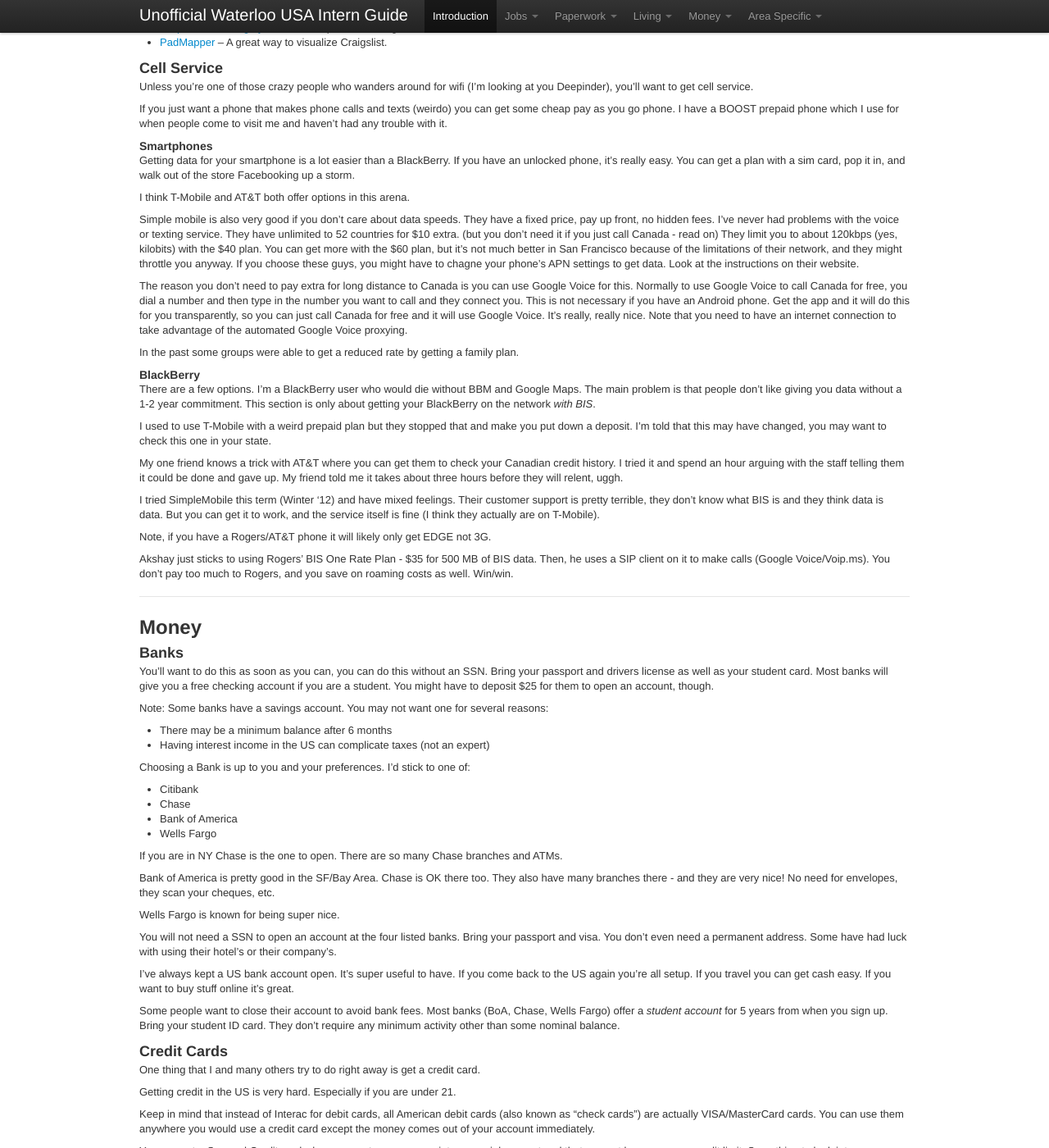
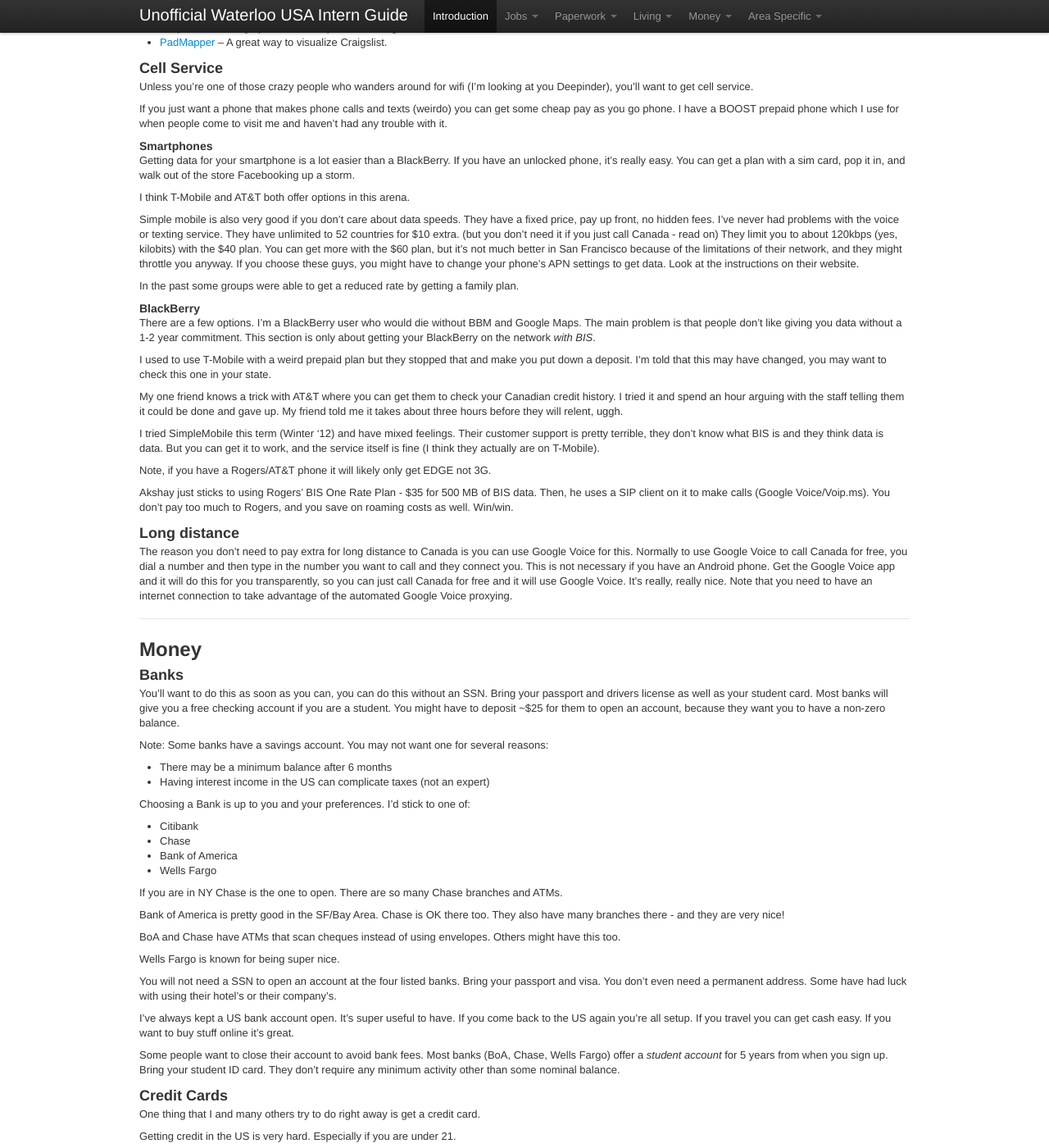
Before and after one commit to sholiday/Unofficial-Waterloo-USA-Intern-Guide, a Jekyll site: the page built from index.markdown, in a window 1280 px wide and 1400 px high, scrolled down 2492 px. Shown: the whole window at 82% size. Built offline with Jekyll 4.4.1, drawn with Linux system fonts in a browser that asks for light colours; nearby versions of some CDN libraries; Markdown is read by kramdown in place of the engine named in the settings.

Commit message:
Update index.markdown

```diff
--- a/index.markdown
+++ b/index.markdown
@@ -227,16 +227,8 @@ with the voice or texting service. They have unlimited to 52 countries for $10 e
 you to about 120kbps (yes, kilobits) with the $40 plan. You can get more with
 the $60 plan, but it's not much better in San Francisco because of the limitations
 of their network, and they might throttle you anyway. If you choose these guys,
-you might have to chagne your phone's APN settings to get data. Look at the
+you might have to change your phone's APN settings to get data. Look at the
 instructions on their website.
-
-The reason you don't need to pay extra for long distance to Canada is you can use
-Google Voice for this. Normally to use Google Voice to call Canada for free, you dial a number
-and then type in the number you want to call and they connect you. This is not necessary
-if you have an Android phone. Get the app and it will do this for you transparently, so
-you can just call Canada for free and it will use Google Voice. It's really, really nice.
-Note that you need to have an internet connection to take advantage of the automated Google
-Voice proxying.
 
 In the past some groups were able to get a reduced rate by getting a family
 plan.
@@ -269,6 +261,16 @@ data. Then, he uses a SIP client on it to make calls (Google Voice/Voip.ms).
 You don't pay too much to Rogers, and you save on roaming costs as well.
 Win/win.
 
+<section id="Living-CellService-LongDistance" />
+### Long distance
+The reason you don't need to pay extra for long distance to Canada is you can use
+Google Voice for this. Normally to use Google Voice to call Canada for free, you dial a number
+and then type in the number you want to call and they connect you. This is not necessary
+if you have an Android phone. Get the Google Voice app and it will do this for you transparently, so
+you can just call Canada for free and it will use Google Voice. It's really, really nice.
+Note that you need to have an internet connection to take advantage of the automated Google
+Voice proxying.
+
 ---
 
 <section id="Money" />
@@ -278,7 +280,7 @@ Win/win.
 You'll want to do this as soon as you can, you can do this without an SSN.
 Bring your passport and drivers license as well as your student card. Most banks
 will give you a free checking account if you are a student. You might have to deposit
-$25 for them to open an account, though.
+~$25 for them to open an account, because they want you to have a non-zero balance.
 
 Note: Some banks have a savings account.
 You may not want one for several reasons:
@@ -299,7 +301,10 @@ There are so many Chase branches and ATMs.
 
 Bank of America is pretty good in the SF/Bay Area.
 Chase is OK there too. They also have many branches there - and they are
-very nice! No need for envelopes, they scan your cheques, etc.
+very nice!
+
+BoA and Chase have ATMs that scan cheques instead of using envelopes.
+Others might have this too.
 
 Wells Fargo is known for being super nice.
 
```
